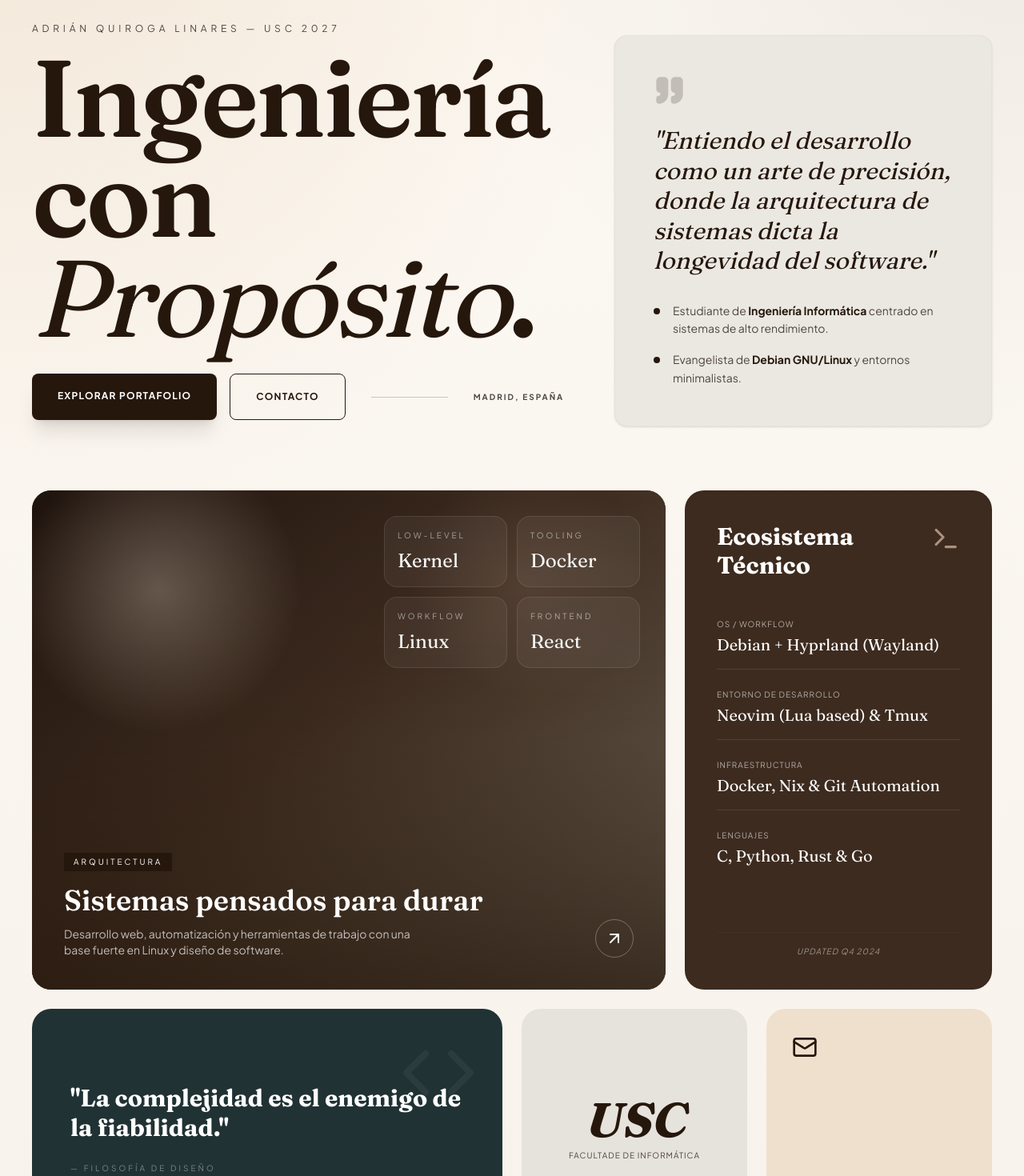
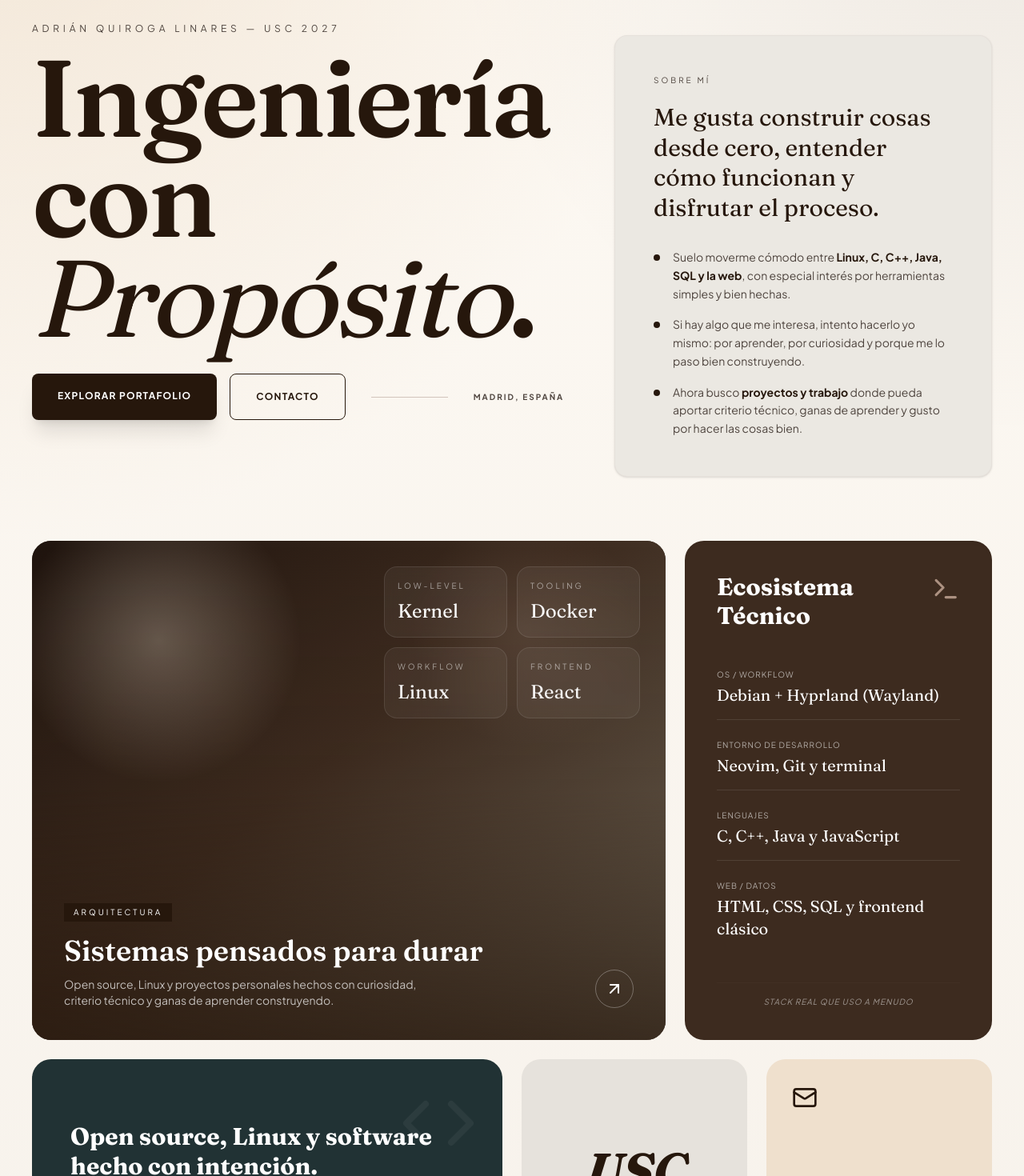
Before and after one commit to adrianql5/adrianql5.github.io, a React (Vite) app: page /#/ in a window 1280 px wide. Shown: the part 180-1650 px from the top of the page at 80% size. Built offline with nearby package versions, Linux system fonts and the light colour scheme.

Commit message:
big things up twin p5

```diff
--- a/src/pages/Home.tsx
+++ b/src/pages/Home.tsx
@@ -1,5 +1,5 @@
 import { motion } from 'motion/react';
-import { ArrowUpRight, Terminal, Code, Quote, Mail } from 'lucide-react';
+import { ArrowUpRight, Terminal, Code, Mail } from 'lucide-react';
 import { Link } from 'react-router-dom';
 import { site } from '../site';
 
@@ -46,21 +46,29 @@ export default function Home() {
             transition={{ duration: 0.6, delay: 0.2 }}
             className="relative bg-surface-container-high p-8 md:p-12 rounded-2xl border border-outline-variant/20 shadow-sm"
           >
-            <Quote className="w-10 h-10 text-primary mb-6 fill-primary opacity-20" />
-            <p className="font-serif text-2xl md:text-3xl text-primary leading-tight italic mb-8">
-              "Entiendo el desarrollo como un arte de precisión, donde la arquitectura de sistemas dicta la longevidad del software."
+            <p className="text-[10px] uppercase tracking-[0.3em] text-on-surface-variant mb-5">
+              Sobre mí
+            </p>
+            <p className="font-serif text-2xl md:text-3xl text-primary leading-tight mb-8">
+              Me gusta construir cosas desde cero, entender cómo funcionan y disfrutar el proceso.
             </p>
             <div className="space-y-4">
               <div className="flex items-start gap-4">
                 <div className="w-2 h-2 rounded-full bg-primary mt-2 flex-shrink-0"></div>
                 <p className="text-sm text-on-surface-variant leading-relaxed">
-                  Estudiante de <span className="font-bold text-primary">Ingeniería Informática</span> centrado en sistemas de alto rendimiento.
+                  Suelo moverme cómodo entre <span className="font-bold text-primary">Linux, C, C++, Java, SQL y la web</span>, con especial interés por herramientas simples y bien hechas.
                 </p>
               </div>
               <div className="flex items-start gap-4">
                 <div className="w-2 h-2 rounded-full bg-primary mt-2 flex-shrink-0"></div>
                 <p className="text-sm text-on-surface-variant leading-relaxed">
-                  Evangelista de <span className="font-bold text-primary">Debian GNU/Linux</span> y entornos minimalistas.
+                  Si hay algo que me interesa, intento hacerlo yo mismo: por aprender, por curiosidad y porque me lo paso bien construyendo.
+                </p>
+              </div>
+              <div className="flex items-start gap-4">
+                <div className="w-2 h-2 rounded-full bg-primary mt-2 flex-shrink-0"></div>
+                <p className="text-sm text-on-surface-variant leading-relaxed">
+                  Ahora busco <span className="font-bold text-primary">proyectos y trabajo</span> donde pueda aportar criterio técnico, ganas de aprender y gusto por hacer las cosas bien.
                 </p>
               </div>
             </div>
@@ -99,7 +107,7 @@ export default function Home() {
                 <span className="text-[10px] uppercase tracking-[0.3em] bg-primary text-on-primary px-3 py-1 inline-block mb-4">Arquitectura</span>
                 <h3 className="font-serif text-3xl md:text-4xl text-white font-semibold">Sistemas pensados para durar</h3>
                 <p className="text-sm text-white/70 mt-3 max-w-md">
-                  Desarrollo web, automatización y herramientas de trabajo con una base fuerte en Linux y diseño de software.
+                  Open source, Linux y proyectos personales hechos con curiosidad, criterio técnico y ganas de aprender construyendo.
                 </p>
               </div>
               <Link
@@ -125,30 +133,32 @@ export default function Home() {
                 </li>
                 <li className="border-b border-white/10 pb-4">
                   <span className="text-[10px] uppercase tracking-widest opacity-60 block mb-1">Entorno de Desarrollo</span>
-                  <span className="font-serif text-xl">Neovim (Lua based) & Tmux</span>
+                  <span className="font-serif text-xl">Neovim, Git y terminal</span>
                 </li>
                 <li className="border-b border-white/10 pb-4">
-                  <span className="text-[10px] uppercase tracking-widest opacity-60 block mb-1">Infraestructura</span>
-                  <span className="font-serif text-xl">Docker, Nix & Git Automation</span>
+                  <span className="text-[10px] uppercase tracking-widest opacity-60 block mb-1">Lenguajes</span>
+                  <span className="font-serif text-xl">C, C++, Java y JavaScript</span>
                 </li>
                 <li>
-                  <span className="text-[10px] uppercase tracking-widest opacity-60 block mb-1">Lenguajes</span>
-                  <span className="font-serif text-xl">C, Python, Rust & Go</span>
+                  <span className="text-[10px] uppercase tracking-widest opacity-60 block mb-1">Web / Datos</span>
+                  <span className="font-serif text-xl">HTML, CSS, SQL y frontend clásico</span>
                 </li>
               </ul>
             </div>
-            <p className="text-[10px] uppercase tracking-widest opacity-50 mt-8 text-center border-t border-white/5 pt-4 italic">Updated Q4 2024</p>
+            <p className="text-[10px] uppercase tracking-widest opacity-50 mt-8 text-center border-t border-white/5 pt-4 italic">Stack real que uso a menudo</p>
           </div>
 
-          {/* Quote Card */}
+          {/* Focus Card */}
           <div className="md:col-span-6 bg-tertiary-container rounded-3xl p-8 md:p-12 flex flex-col justify-center relative group min-h-[280px]">
             <div className="absolute top-8 right-8 text-white/5 group-hover:text-white/10 transition-colors">
               <Code className="w-24 h-24" />
             </div>
             <p className="font-serif text-3xl text-white font-bold leading-tight relative z-10">
-              "La complejidad es el enemigo de la fiabilidad."
+              Open source, Linux y software hecho con intención.
             </p>
-            <p className="text-[10px] tracking-[0.3em] uppercase mt-6 text-white/40">— Filosofía de Diseño</p>
+            <p className="text-sm mt-6 text-white/65 max-w-xl relative z-10 leading-relaxed">
+              Me interesan especialmente los proyectos donde se valora entender la base técnica, iterar rápido y mantener el control sobre lo que se construye.
+            </p>
           </div>
 
           {/* Mini Brand Card */}
@@ -173,19 +183,19 @@ export default function Home() {
         <div className="max-w-[1440px] mx-auto grid grid-cols-1 lg:grid-cols-2 gap-20 items-center">
           <div className="relative">
             <h2 className="font-serif text-5xl md:text-7xl font-bold tracking-tighter mb-12 relative z-10">
-              Sobre la <br /><span className="italic font-normal">Excelencia</span> Técnica
+              Lo que <br /><span className="italic font-normal">puedo aportar</span>
             </h2>
             <div className="absolute -top-10 -left-10 text-[200px] font-serif font-bold text-white/5 pointer-events-none select-none italic">AQ</div>
             <p className="text-lg text-on-primary-container leading-relaxed max-w-xl">
-              Mi enfoque no se limita a escribir código; se trata de construir sistemas que perduren. Desde la automatización de mi flujo de trabajo en Linux hasta el análisis matemático en la USC, busco la intersección entre la teoría computacional y la implementación pragmática.
+              No me interesa vender humo. Me interesa aprender rápido, tocar código de verdad y sacar proyectos adelante. Disfruto especialmente cuando puedo empezar algo desde cero, entender cada capa y mejorarlo iterando.
             </p>
           </div>
           <div className="grid grid-cols-1 md:grid-cols-2 gap-x-12 gap-y-16">
             {[
-              { num: '01', title: 'Rigor Académico', desc: 'Formación sólida en algoritmos, estructuras de datos y fundamentos de hardware en la USC.' },
-              { num: '02', title: 'Open Source', desc: 'Defensor del software libre y la transparencia. Contribuyente activo y usuario de Debian.' },
-              { num: '03', title: 'Minimalismo', desc: 'Eliminación de fricción mediante herramientas modulares: Neovim, Tmux y scripts personalizados.' },
-              { num: '04', title: 'Futuro', desc: 'Interés profundo en la escalabilidad y fiabilidad de infraestructuras críticas.' }
+              { num: '01', title: 'Open Source', desc: 'Me gusta aprender leyendo, probando y construyendo sobre herramientas abiertas que realmente puedo entender.' },
+              { num: '02', title: 'Linux', desc: 'Trabajo a gusto en Linux y disfruto ajustando mi entorno para que sea cómodo, rápido y útil de verdad.' },
+              { num: '03', title: 'Desde Cero', desc: 'Si algo me interesa, prefiero intentarlo yo mismo: aunque salga regular al principio, aprendo mucho más haciéndolo.' },
+              { num: '04', title: 'Trabajo Real', desc: 'Busco proyectos donde pueda seguir creciendo y aportar con código, constancia y buen criterio técnico.' }
             ].map((item) => (
               <div key={item.num}>
                 <span className="text-xs tracking-[0.3em] uppercase text-on-primary-container/60 block mb-4">{item.num} / {item.title}</span>
```
